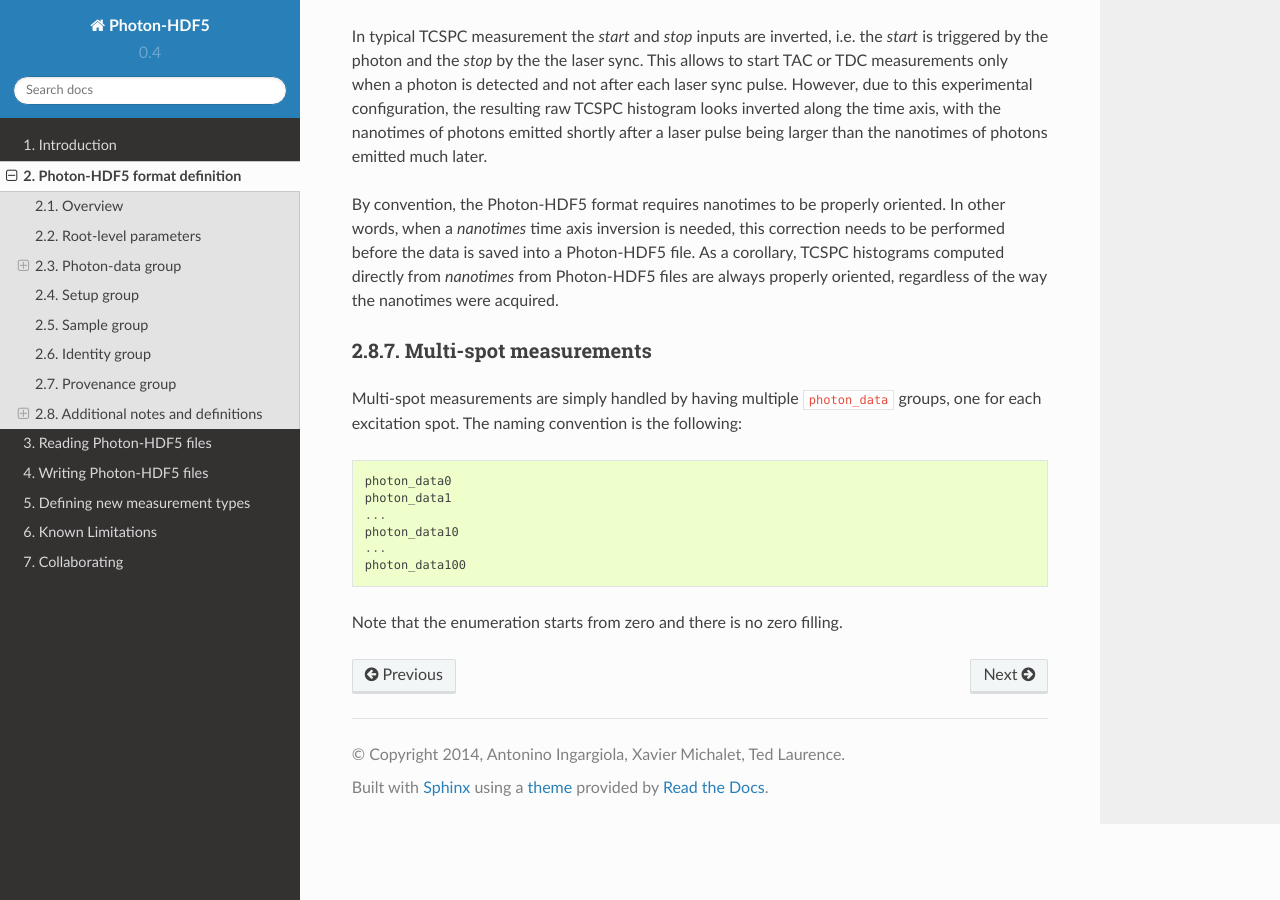
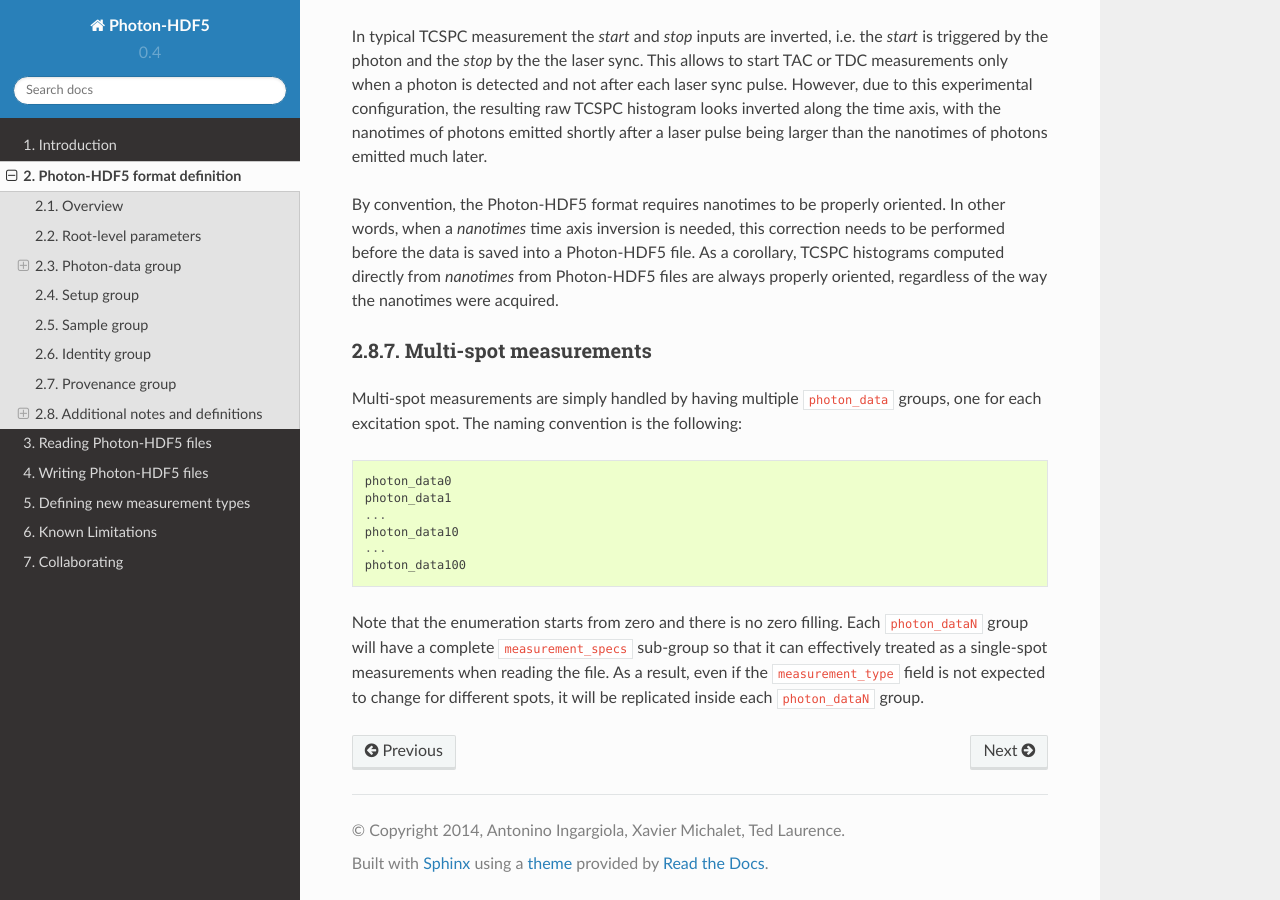
Before and after one commit to Photon-HDF5/photon-hdf5, a Sphinx documentation site: the page built from docs/phdata.rst, in a window 1280 px wide and 900 px high, scrolled down 10613 px. Built offline with Sphinx 7.4.7 and the Read the Docs theme 2.0.0, drawn with Linux system fonts in a browser that asks for light colours; some of the changed text lies outside the part shown.

Commit message:
Clarifications for multi-spot

```diff
--- a/docs/phdata.rst
+++ b/docs/phdata.rst
@@ -229,8 +229,9 @@
 (acceptor). A 2-color smFRET measurement with polarization
 (4 detectors) will have 2 values in each of the ``spectral_chX`` and
 ``polarization_chX`` fields (where X=1 or 2).
-For a multispot smFRET measurement, ``spectral_chX`` will contain the list
-of donor/acceptor pixels (see :ref:`multi_spot`).
+For a multispot smFRET measurement, in each ``photon_dataN`` group,
+there will be ``spectral_chX`` fields containing the donor/acceptor
+pixels used in that spot (see :ref:`multi_spot`).
 
 
 .. _setup_group:
@@ -556,3 +557,9 @@
     photon_data100
 
 Note that the enumeration starts from zero and there is no zero filling.
+Each ``photon_dataN`` group will have a complete ``measurement_specs``
+sub-group so that it can effectively treated as a single-spot measurements
+when reading the file.
+As a result, even if the ``measurement_type`` field is not expected to change
+for different spots, it will be replicated inside each ``photon_dataN``
+group.
```
